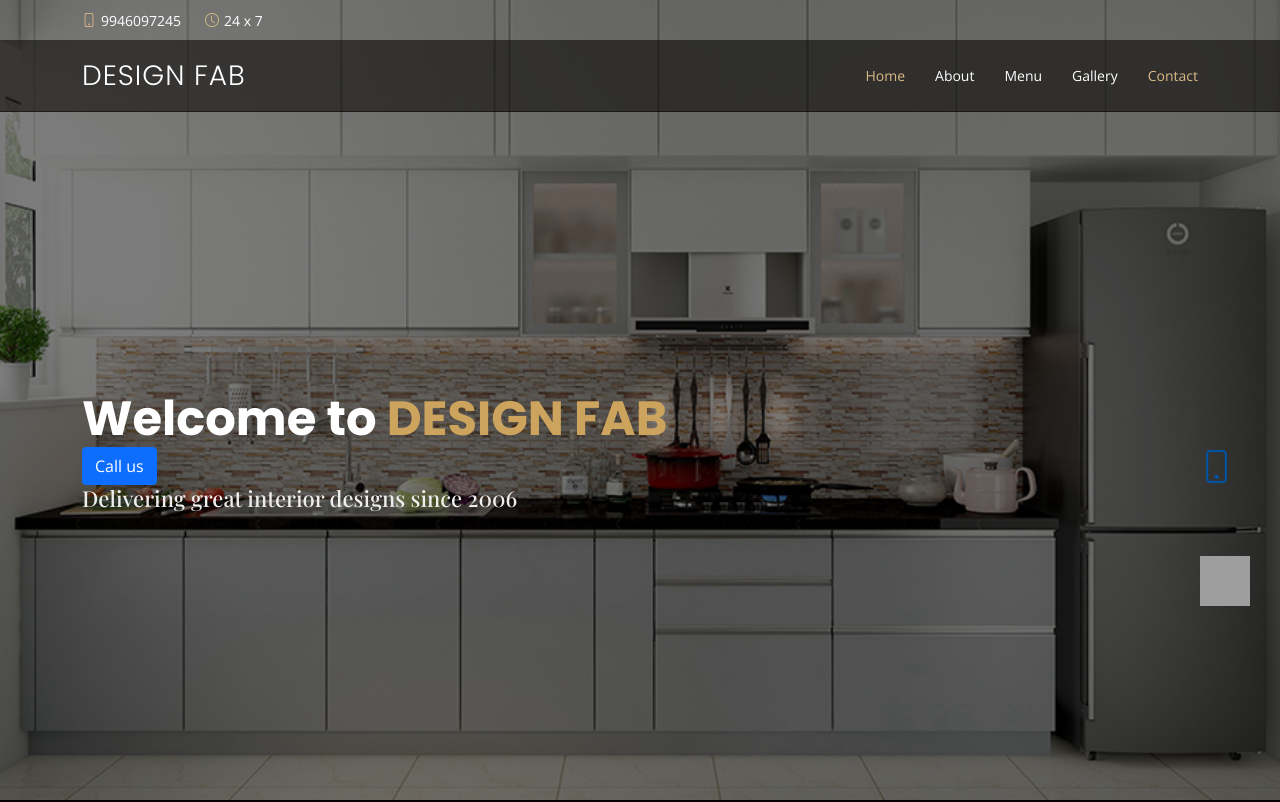
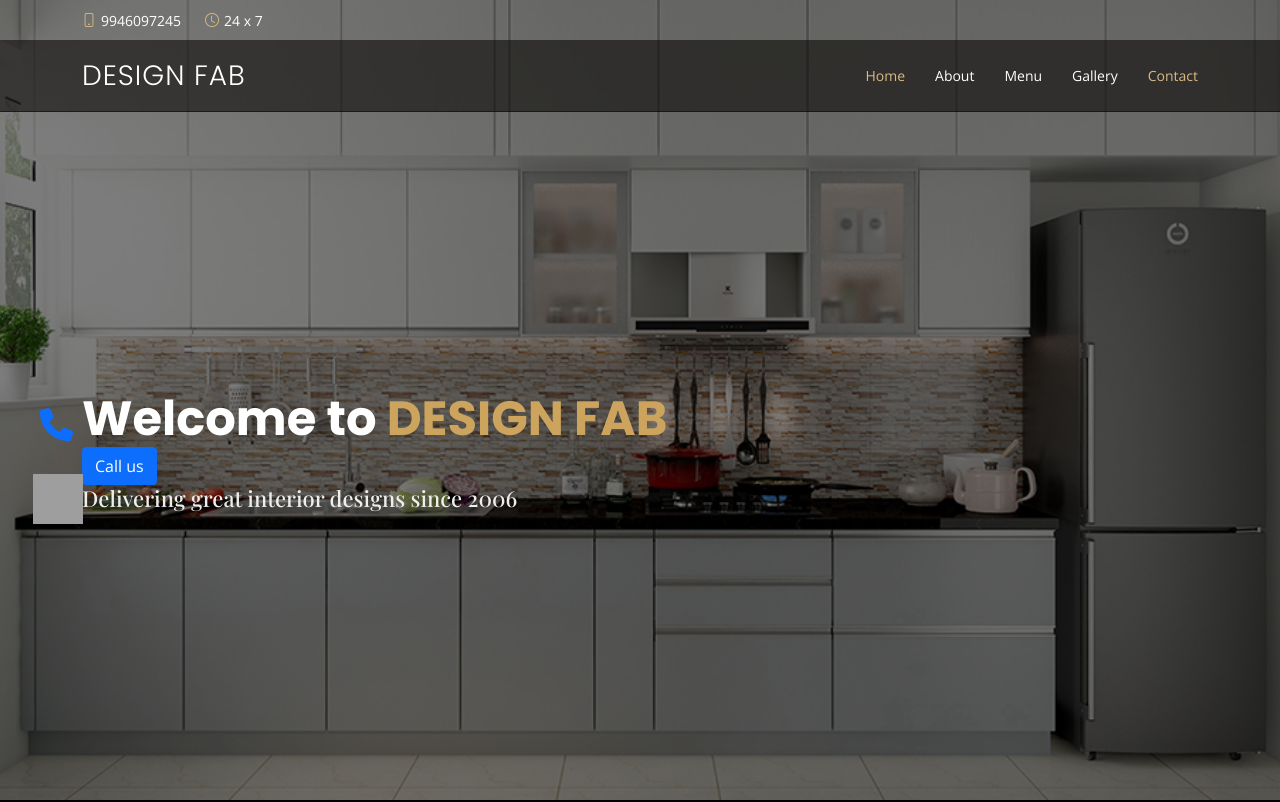
Before and after one commit to sahadpk/designfab, a plain HTML site: page index.html in a window 1280 px wide. Shown: the top 802 px of the page. Drawn offline with nearby package versions, Linux system fonts and the light colour scheme; grey boxes are pictures that could not be loaded; a web font is replaced by a local one.

Commit message:
whatsapp msg updated

```diff
--- a/assets/css/style.css
+++ b/assets/css/style.css
@@ -1523,7 +1523,7 @@ section {
   position: fixed;
   z-index: 4000;
   margin-top: 50vh;
-  right:30px;
+  left:30px;
   text-align: end;
   float: right;
 }
@@ -1531,6 +1531,7 @@ section {
   height: 50px;
   width: 50px;
   cursor: pointer;
+
 
 }
 .ph-icon{
@@ -1540,4 +1541,5 @@ section {
   cursor: pointer;
 
 
-}
+
+}
--- a/assets/vendor/php-email-form/validate.js
+++ b/assets/vendor/php-email-form/validate.js
@@ -5,6 +5,7 @@
 */
 (function () {
   "use strict";
+
 
 
   function php_email_form_submit(thisForm, action, formData) {
--- a/index.html
+++ b/index.html
@@ -26,6 +26,8 @@
   <link href="assets/vendor/boxicons/css/boxicons.min.css" rel="stylesheet">
   <link href="assets/vendor/glightbox/css/glightbox.min.css" rel="stylesheet">
   <link href="assets/vendor/swiper/swiper-bundle.min.css" rel="stylesheet">
+  <script src="https://kit.fontawesome.com/76d7345225.js" crossorigin="anonymous"></script>
+
 
 
   <link href="assets/css/style.css" rel="stylesheet">
@@ -71,7 +73,7 @@
   </header><!-- End Header -->
 
   <div class="whatsapp-msg-sticky">
-    <a class="ph-icon"  href="tel:(+91)9946097245"><i class="i bi-phone d-flex align-items-center" ></i> </a>
+    <a class="ph-icon"  href="tel:(+91)9946097245"><i class="fa fa-phone text-primary"></i> </a>
 
     <br><br>
     <a target="blank" href="https://api.whatsapp.com/send/?phone=%2B919946097245&text=Hi%2C+I+would+like+to+enquire+about+services+offered+at+design fab%21&app_absent=0"> <img class="wp-icon"
```
